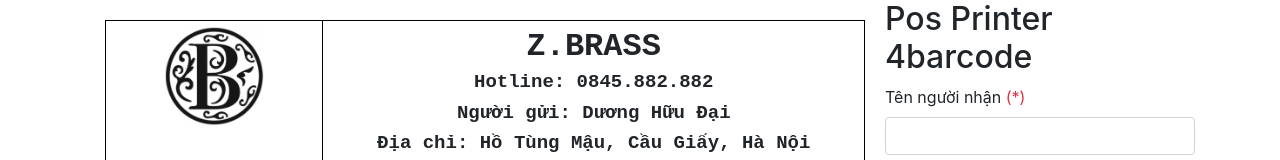
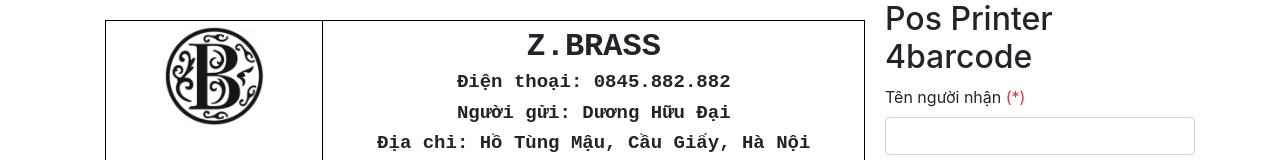
Before and after one commit to id1945/pos-printer-76mm, an Angular app: page / in a window 1280 px wide. Shown: the top 160 px of the page. Built offline with nearby package versions, Linux system fonts and the light colour scheme; what ngx-print-element would draw is missing.

Commit message:
Update app.component.ts

```diff
--- a/src/app/app.component.ts
+++ b/src/app/app.component.ts
@@ -31,7 +31,7 @@
       title: 'Z.BRASS',
       name: 'Người gửi: Dương Hữu Đại',
       address: 'Địa chỉ: Hồ Tùng Mậu, Cầu Giấy, Hà Nội',
-      phone: 'Hotline: 0845.882.882',
+      phone: 'Điện thoại: 0845.882.882',
       logo: {
         width: '100',
         height: '100',
```
